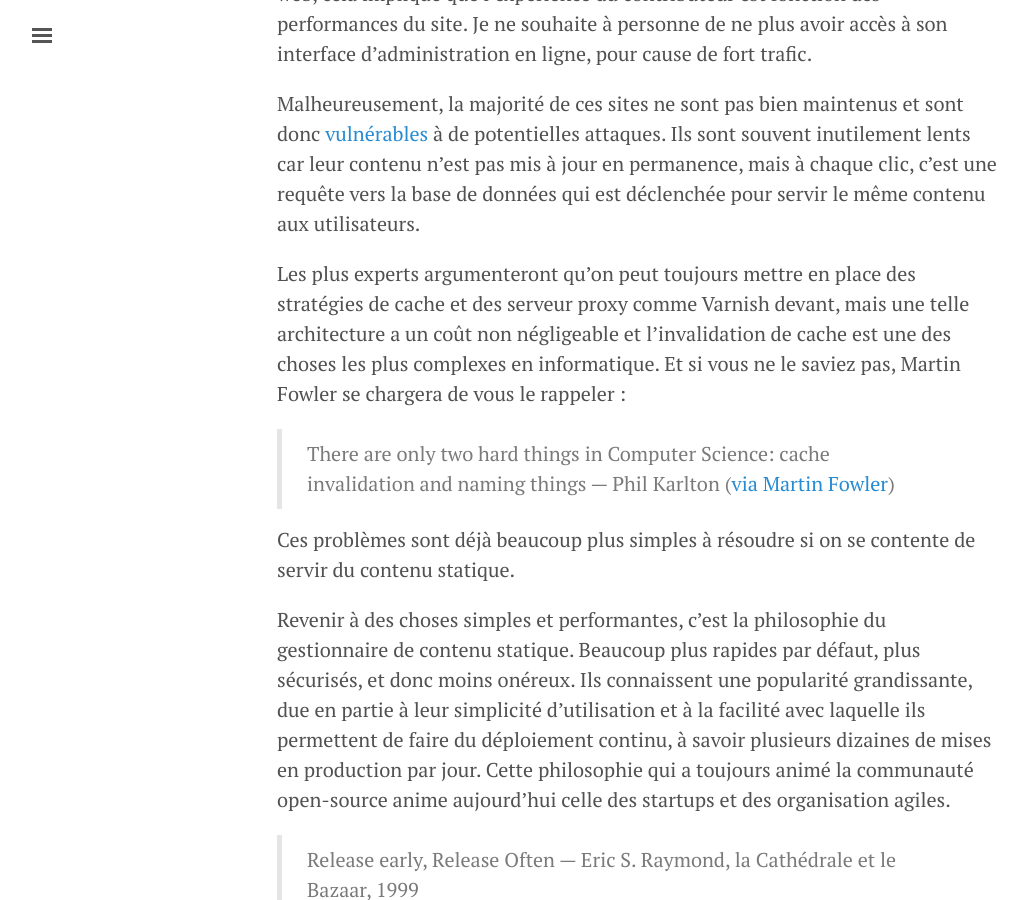
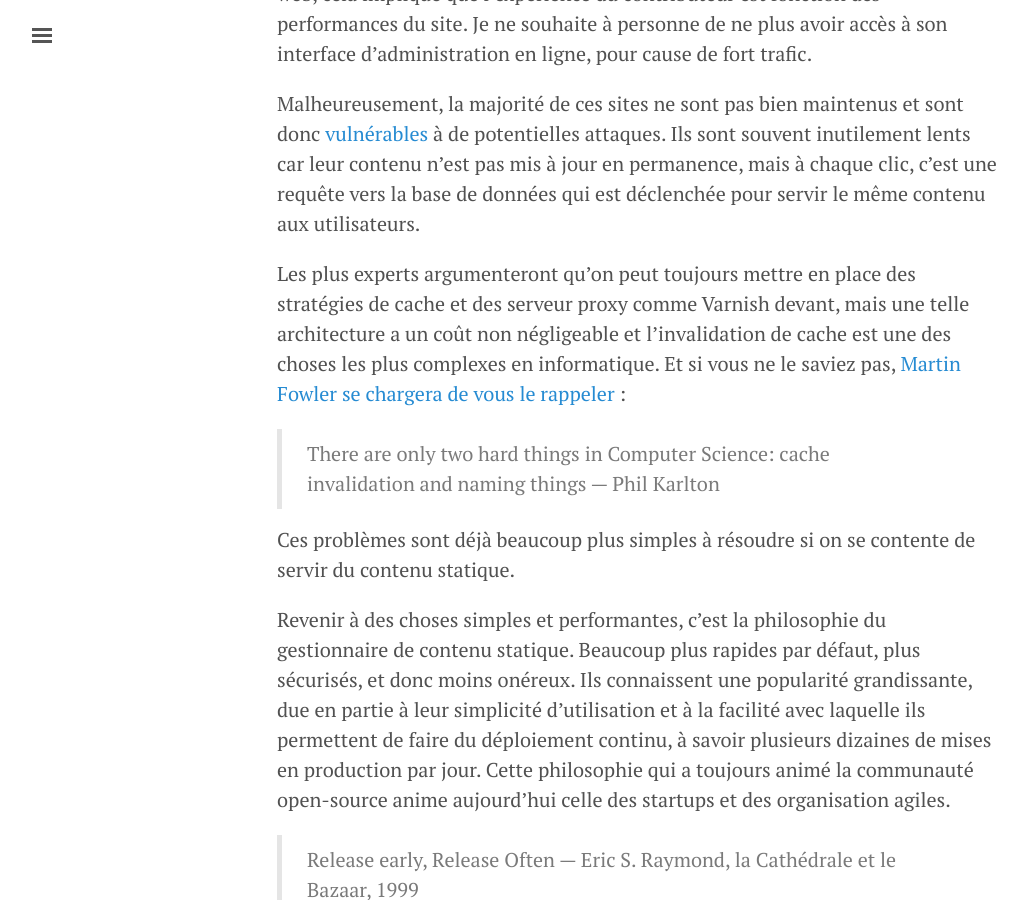
Before and after one commit to DirtyF/frank.taillandier.me, a Jekyll site: the page built from _posts/2016-03-08-les-gestionnaires-de-contenu-statique.markdown, in a window 1280 px wide and 900 px high, scrolled down 1051 px. Shown: the whole window, without its empty margins (3-1030 px from the left). Built offline with Jekyll 4.4.1, drawn with Linux system fonts in a browser that asks for light colours.

Commit message:
suppression du lien de la citation

```diff
--- a/_posts/2016-03-08-les-gestionnaires-de-contenu-statique.markdown
+++ b/_posts/2016-03-08-les-gestionnaires-de-contenu-statique.markdown
@@ -22,9 +22,9 @@ Aujourd'hui les CMS dynamiques, Wordpress et Drupal en tête, font tourner la pl
 
 Malheureusement, la majorité de ces sites ne sont pas bien maintenus et sont donc [vulnérables](http://codex.wordpress.org/FAQ_My_site_was_hacked) à de potentielles attaques. Ils sont souvent inutilement lents car leur contenu n’est pas mis à jour en permanence, mais à chaque clic, c’est une requête vers la base de données qui est déclenchée pour servir le même contenu aux utilisateurs.
 
-Les plus experts argumenteront qu’on peut toujours mettre en place des stratégies de cache et des serveur proxy comme Varnish devant, mais une telle architecture a un coût non négligeable et l’invalidation de cache est une des choses les plus complexes en informatique. Et si vous ne le saviez pas, Martin Fowler se chargera de vous le rappeler :
+Les plus experts argumenteront qu’on peut toujours mettre en place des stratégies de cache et des serveur proxy comme Varnish devant, mais une telle architecture a un coût non négligeable et l’invalidation de cache est une des choses les plus complexes en informatique. Et si vous ne le saviez pas, [Martin Fowler se chargera de vous le rappeler](http://martinfowler.com/bliki/TwoHardThings.html) :
 
-> There are only two hard things in Computer Science: cache invalidation and naming things — Phil Karlton ([via Martin Fowler](http://martinfowler.com/bliki/TwoHardThings.html))
+> There are only two hard things in Computer Science: cache invalidation and naming things — Phil Karlton
 
 Ces problèmes sont déjà beaucoup plus simples à résoudre si on se contente de servir du contenu statique.
 
```
